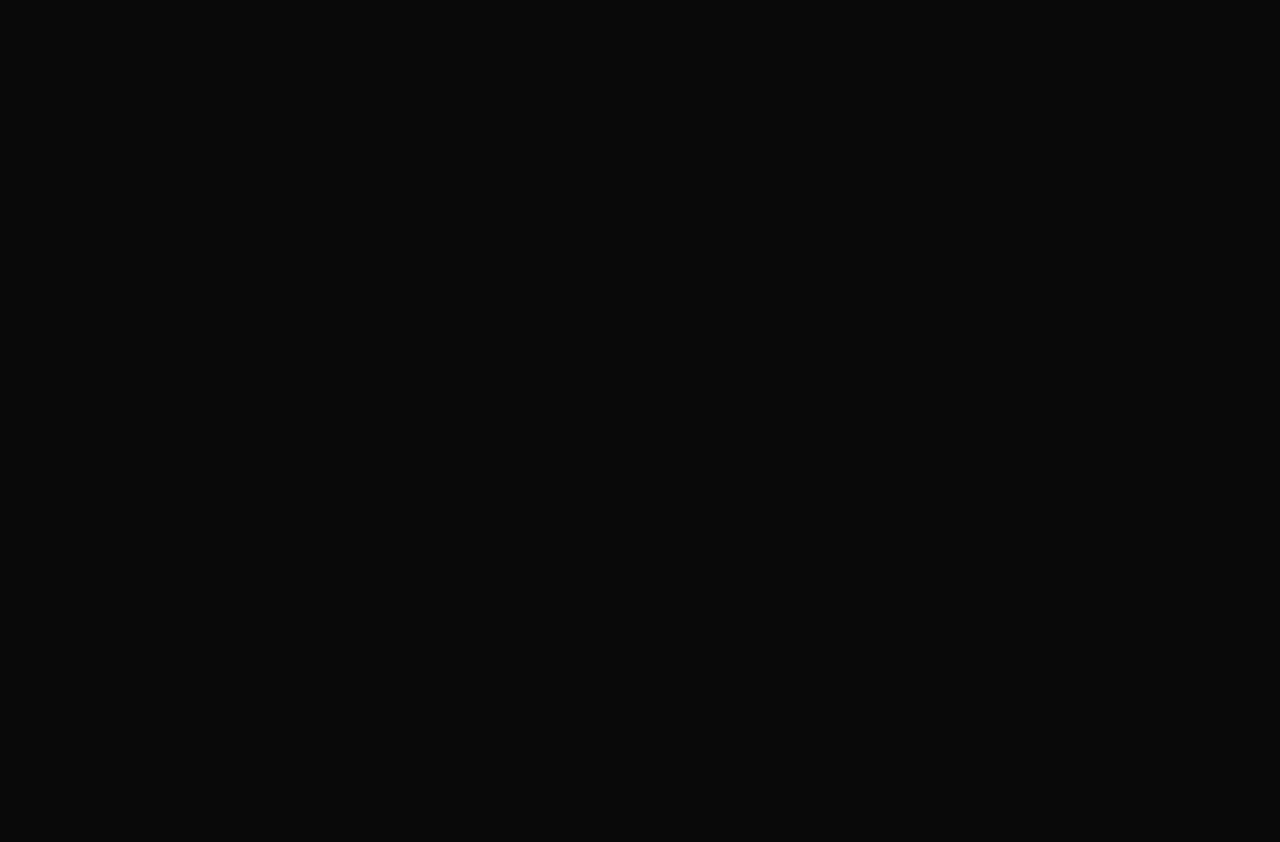
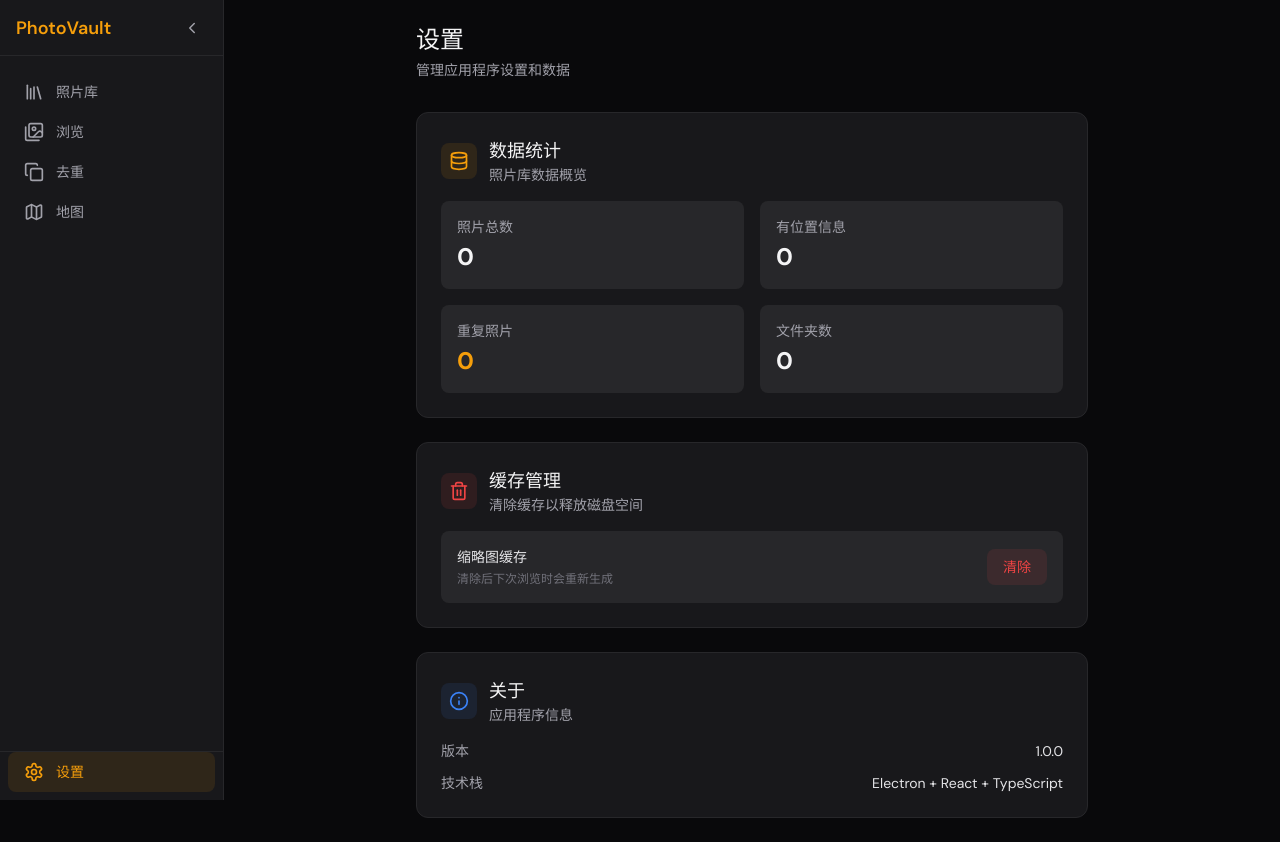
Before and after one commit to fengzhuccc/xd-photovault, a React (Vite) app: page /settings in a window 1280 px wide. Before the commit this address had no page. Before the commit the page ends 800 px from the top, so only its background shows below. Built offline with nearby package versions, Linux system fonts and the light colour scheme.

Commit message:
feat: 添加设置页面和数据统计功能

```diff
--- a/electron/main.ts
+++ b/electron/main.ts
@@ -128,6 +128,10 @@ function setupIpcHandlers() {
   ipcMain.handle('thumbnail:get', async (_event, photoId: string, photoPath: string) => {
     return await thumbnailService.getThumbnail(photoId, photoPath);
   });
+
+  ipcMain.handle('thumbnail:clear', async () => {
+    return await thumbnailService.clearThumbnails();
+  });
 }
 
 app.whenReady().then(async () => {
--- a/electron/preload.ts
+++ b/electron/preload.ts
@@ -36,6 +36,7 @@ export const api = {
   thumbnail: {
     get: (photoId: string, photoPath: string) =>
       ipcRenderer.invoke('thumbnail:get', photoId, photoPath),
+    clear: () => ipcRenderer.invoke('thumbnail:clear'),
   },
 };
 
--- a/src/App.tsx
+++ b/src/App.tsx
@@ -4,6 +4,7 @@ import { LibraryPage } from '@/pages/LibraryPage';
 import { BrowsePage } from '@/pages/BrowsePage';
 import { DuplicatesPage } from '@/pages/DuplicatesPage';
 import { MapPage } from '@/pages/MapPage';
+import { SettingsPage } from '@/pages/SettingsPage';
 
 export default function App() {
   return (
@@ -14,6 +15,7 @@ export default function App() {
           <Route path="browse" element={<BrowsePage />} />
           <Route path="duplicates" element={<DuplicatesPage />} />
           <Route path="map" element={<MapPage />} />
+          <Route path="settings" element={<SettingsPage />} />
         </Route>
       </Routes>
     </Router>
--- a/src/components/layout/Sidebar.tsx
+++ b/src/components/layout/Sidebar.tsx
@@ -5,7 +5,8 @@ import {
   Copy,
   Map,
   ChevronLeft,
-  ChevronRight
+  ChevronRight,
+  Settings
 } from 'lucide-react';
 import { useAppStore } from '@/stores/appStore';
 import { cn } from '@/lib/utils';
@@ -59,8 +60,9 @@ export function Sidebar() {
         ))}
       </nav>
 
+      <div className="border-t border-zinc-800">
         {!sidebarCollapsed && stats && (
-        <div className="p-4 border-t border-zinc-800">
+          <div className="p-4">
             <div className="text-xs text-zinc-500 space-y-1">
               <div className="flex justify-between">
                 <span>照片总数</span>
@@ -77,6 +79,22 @@ export function Sidebar() {
             </div>
           </div>
         )}
+
+        <NavLink
+          to="/settings"
+          className={({ isActive }) =>
+            cn(
+              'flex items-center gap-3 px-4 py-2.5 mx-2 mb-2 rounded-lg transition-colors',
+              isActive
+                ? 'bg-amber-500/10 text-amber-500'
+                : 'text-zinc-400 hover:bg-zinc-800 hover:text-zinc-200'
+            )
+          }
+        >
+          <Settings size={20} />
+          {!sidebarCollapsed && <span className="text-sm font-medium">设置</span>}
+        </NavLink>
+      </div>
     </aside>
   );
 }
--- /dev/null
+++ b/src/pages/SettingsPage.tsx
@@ -0,0 +1,137 @@
+import { useState } from 'react';
+import { Database, Trash2, FolderOpen, Info, ExternalLink } from 'lucide-react';
+import { useAppStore } from '@/stores/appStore';
+import { cn } from '@/lib/utils';
+
+export function SettingsPage() {
+  const { stats, loadStats } = useAppStore();
+  const [isClearing, setIsClearing] = useState(false);
+
+  const handleClearThumbnails = async () => {
+    if (!confirm('确定要清除所有缩略图缓存吗？\n下次浏览时会重新生成缩略图。')) {
+      return;
+    }
+    setIsClearing(true);
+    try {
+      await window.api.thumbnail.clear();
+      alert('缩略图缓存已清除');
+    } catch (error) {
+      alert('清除失败：' + error);
+    } finally {
+      setIsClearing(false);
+    }
+  };
+
+  const formatFileSize = (bytes: number) => {
+    if (bytes < 1024) return bytes + ' B';
+    if (bytes < 1024 * 1024) return (bytes / 1024).toFixed(1) + ' KB';
+    return (bytes / (1024 * 1024)).toFixed(1) + ' MB';
+  };
+
+  return (
+    <div className="h-full overflow-auto">
+      <div className="max-w-2xl mx-auto">
+        <div className="mb-8">
+          <h1 className="text-2xl font-bold text-zinc-100 mb-1">设置</h1>
+          <p className="text-sm text-zinc-400">管理应用程序设置和数据</p>
+        </div>
+
+        <div className="space-y-6">
+          <div className="bg-zinc-900 rounded-xl border border-zinc-800 p-6">
+            <div className="flex items-center gap-3 mb-4">
+              <div className="p-2 bg-amber-500/10 rounded-lg">
+                <Database size={20} className="text-amber-500" />
+              </div>
+              <div>
+                <h2 className="text-lg font-medium text-zinc-100">数据统计</h2>
+                <p className="text-sm text-zinc-400">照片库数据概览</p>
+              </div>
+            </div>
+
+            <div className="grid grid-cols-2 gap-4">
+              <div className="bg-zinc-800 rounded-lg p-4">
+                <p className="text-sm text-zinc-400">照片总数</p>
+                <p className="text-2xl font-bold text-zinc-100 mt-1">
+                  {stats?.total.toLocaleString() || 0}
+                </p>
+              </div>
+              <div className="bg-zinc-800 rounded-lg p-4">
+                <p className="text-sm text-zinc-400">有位置信息</p>
+                <p className="text-2xl font-bold text-zinc-100 mt-1">
+                  {stats?.withLocation.toLocaleString() || 0}
+                </p>
+              </div>
+              <div className="bg-zinc-800 rounded-lg p-4">
+                <p className="text-sm text-zinc-400">重复照片</p>
+                <p className="text-2xl font-bold text-amber-500 mt-1">
+                  {stats?.duplicates.toLocaleString() || 0}
+                </p>
+              </div>
+              <div className="bg-zinc-800 rounded-lg p-4">
+                <p className="text-sm text-zinc-400">文件夹数</p>
+                <p className="text-2xl font-bold text-zinc-100 mt-1">
+                  {stats?.folders || 0}
+                </p>
+              </div>
+            </div>
+          </div>
+
+          <div className="bg-zinc-900 rounded-xl border border-zinc-800 p-6">
+            <div className="flex items-center gap-3 mb-4">
+              <div className="p-2 bg-red-500/10 rounded-lg">
+                <Trash2 size={20} className="text-red-500" />
+              </div>
+              <div>
+                <h2 className="text-lg font-medium text-zinc-100">缓存管理</h2>
+                <p className="text-sm text-zinc-400">清除缓存以释放磁盘空间</p>
+              </div>
+            </div>
+
+            <div className="space-y-3">
+              <div className="flex items-center justify-between p-4 bg-zinc-800 rounded-lg">
+                <div>
+                  <p className="text-sm text-zinc-200">缩略图缓存</p>
+                  <p className="text-xs text-zinc-500 mt-1">清除后下次浏览时会重新生成</p>
+                </div>
+                <button
+                  onClick={handleClearThumbnails}
+                  disabled={isClearing}
+                  className={cn(
+                    'px-4 py-2 rounded-lg text-sm font-medium transition-colors',
+                    'bg-red-500/10 text-red-500 hover:bg-red-500/20',
+                    'disabled:opacity-50 disabled:cursor-not-allowed'
+                  )}
+                >
+                  {isClearing ? '清除中...' : '清除'}
+                </button>
+              </div>
+            </div>
+          </div>
+
+          <div className="bg-zinc-900 rounded-xl border border-zinc-800 p-6">
+            <div className="flex items-center gap-3 mb-4">
+              <div className="p-2 bg-blue-500/10 rounded-lg">
+                <Info size={20} className="text-blue-500" />
+              </div>
+              <div>
+                <h2 className="text-lg font-medium text-zinc-100">关于</h2>
+                <p className="text-sm text-zinc-400">应用程序信息</p>
+              </div>
+            </div>
+
+            <div className="space-y-3 text-sm">
+              <div className="flex justify-between">
+                <span className="text-zinc-400">版本</span>
+                <span className="text-zinc-200">1.0.0</span>
+              </div>
+              <div className="flex justify-between">
+                <span className="text-zinc-400">技术栈</span>
+                <span className="text-zinc-200">Electron + React + TypeScript</span>
+              </div>
+            </div>
+          </div>
+        </div>
+      </div>
+    </div>
+  );
+}
```
Lines whose indentation alone changed are shown as unchanged.
